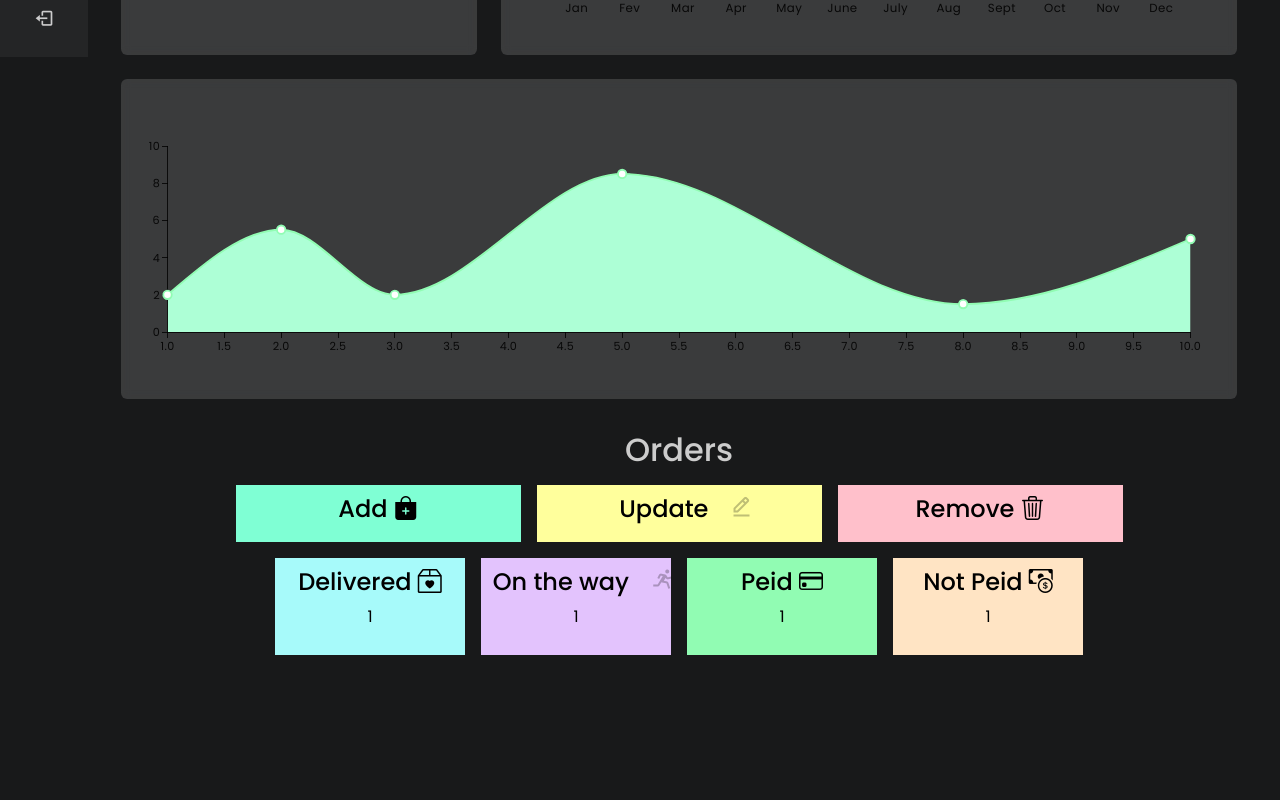
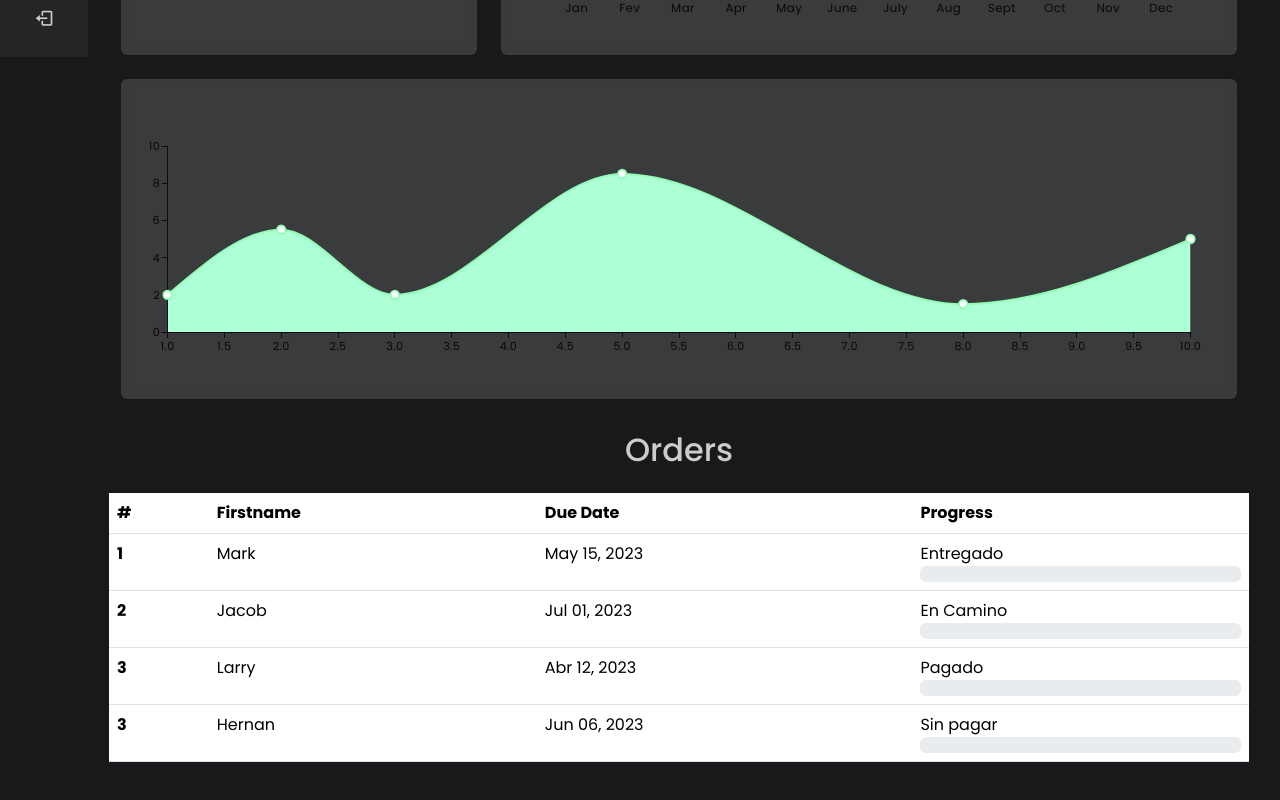
Before and after one commit to MicaelaChans/e-commerce-Admin, a React (Vite) app: page / in a window 1280 px wide. Shown: the part 743-1543 px from the top of the page. Before the commit the page ends 1446 px from the top, so only its background shows below. Built offline with nearby package versions, Linux system fonts and the light colour scheme.

Commit message:
Order Table

```diff
--- /dev/null
+++ b/src/components/OrderStatus.jsx
@@ -0,0 +1,95 @@
+import React from "react";
+
+function OrderStatus() {
+  return (
+    <>
+      <div className="container mt-3 text-center">
+        <h2>Orders</h2>
+      </div>
+      <table className="table mt-3 hop">
+        <thead>
+          <tr>
+            <th scope="col">#</th>
+            <th scope="col">Firstname</th>
+            <th scope="col">Due Date</th>
+            <th scope="col">Progress</th>
+          </tr>
+        </thead>
+        <tbody>
+          <tr>
+            <th scope="row">1</th>
+            <td>Mark</td>
+            <td>May 15, 2023</td>
+            <td>
+              Entregado
+              <div
+                className="progress"
+                role="progressbar"
+                aria-valuenow="25"
+                aria-valuemin="0"
+                aria-valuemax="100"
+              >
+                <div className="progress-bar"></div>
+              </div>
+            </td>
+          </tr>
+          <tr>
+            <th scope="row">2</th>
+            <td>Jacob</td>
+            <td>Jul 01, 2023</td>
+            <td>
+              En Camino{" "}
+              <div
+                className="progress"
+                role="progressbar"
+                aria-label="Success example"
+                aria-valuenow="25"
+                aria-valuemin="0"
+                aria-valuemax="100"
+              >
+                <div className="progress-bar"></div>
+              </div>
+            </td>
+          </tr>
+          <tr>
+            <th scope="row">3</th>
+            <td>Larry </td>
+            <td>Abr 12, 2023</td>
+            <td>
+              Pagado{" "}
+              <div
+                className="progress"
+                role="progressbar"
+                aria-label="Success example"
+                aria-valuenow="25"
+                aria-valuemin="0"
+                aria-valuemax="100"
+              >
+                <div className="progress-bar"></div>
+              </div>
+            </td>
+          </tr>
+          <tr>
+            <th scope="row">3</th>
+            <td>Hernan </td>
+            <td>Jun 06, 2023</td>
+            <td>
+              Sin pagar{" "}
+              <div
+                className="progress"
+                role="progressbar"
+                aria-label="Success example"
+                aria-valuenow="25"
+                aria-valuemin="0"
+                aria-valuemax="100"
+              >
+                <div className="progress-bar"></div>
+              </div>
+            </td>
+          </tr>
+        </tbody>
+      </table>
+    </>
+  );
+}
+export default OrderStatus;
--- a/src/components/Order.jsx
+++ b/src/components/Orders.jsx
@@ -1,6 +1,6 @@
 import React from "react";
 
-function Order() {
+function Orders() {
   return (
     <>
       <div className="container mt-3 text-center">
@@ -61,4 +61,4 @@ function Order() {
     </>
   );
 }
-export default Order;
+export default Orders;
--- a/src/components/home.jsx
+++ b/src/components/home.jsx
@@ -4,7 +4,7 @@ import "../css/Sidebar.css";
 import PieCharts from "./PieChart";
 import LineCharts from "./LineChart";
 import Barcharts from "./BarCharts";
-import Order from "./Order";
+import OrderStatus from "./OrderStatus";
 import "../css/Charts.css";
 
 function Home() {
@@ -60,7 +60,7 @@ function Home() {
               <div className="container mt-3 pb-5">
                 <div className="row">
                   <div className="col-4"></div>
-                  <Order />
+                  <OrderStatus />
                 </div>
               </div>
             </div>
--- /dev/null
+++ b/src/css/OrderStatus.css
@@ -0,0 +1,5 @@
+.table {
+  background-color: rgba(255, 255, 255, 0.15);
+  backdrop-filter: blur(5px);
+  border-radius: 5px;
+}
```
